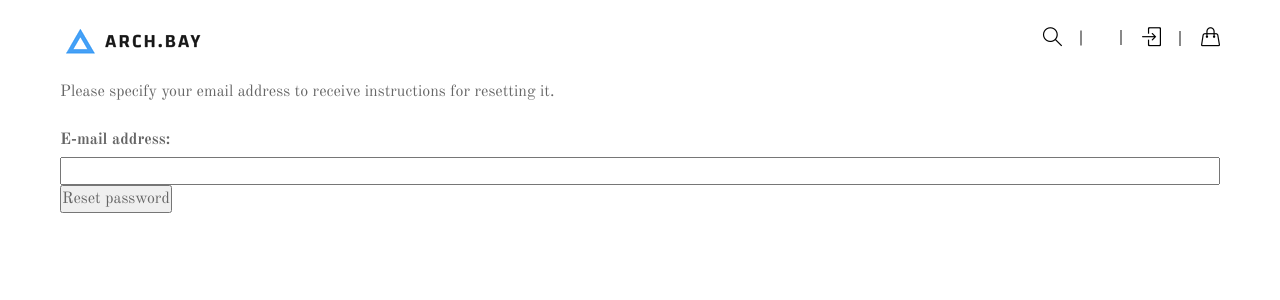
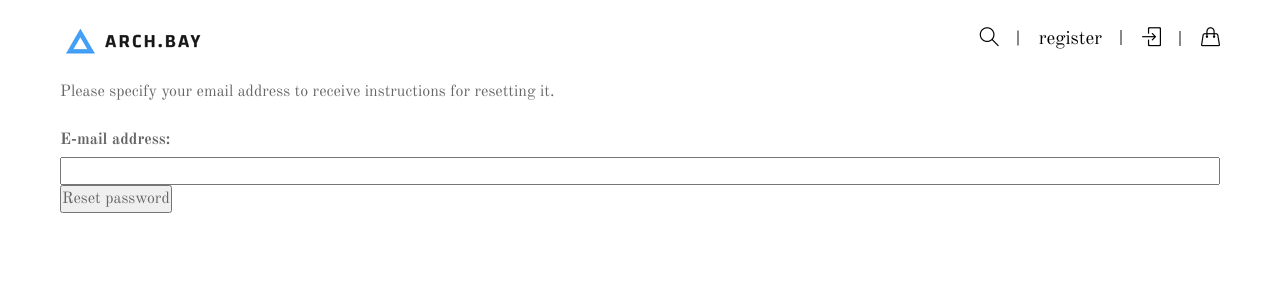
Before and after one commit to fionnlavery/ecommerce, a Django app: a page that uses templates/navbar.html in a window 1280 px wide. Shown: the top 300 px of the page. Run offline with Django 3.2, Linux system fonts and the light colour scheme; some libraries are stand-ins or nearby versions.

Commit message:
fix reg nav icon

```diff
--- a/templates/navbar.html
+++ b/templates/navbar.html
@@ -36,7 +36,7 @@
                             </div>
                             {% else %}
                             <div class="header__account">
-                                <a href="{% url 'register' %}"><i class="icon-register icons"></i></a>
+                                <a href="{% url 'register' %}">register</i></a>
                             </div>
                             <div class="header__account">
                                 <a href="{% url 'login' %}"><i class="icon-login icons"></i></a>
```
Also changed, not shown: .c9/metadata/environment/templates/navbar.html (+1 -1 lines), .c9/metadata/environment/ecommerce/settings.py, 1 other file.
